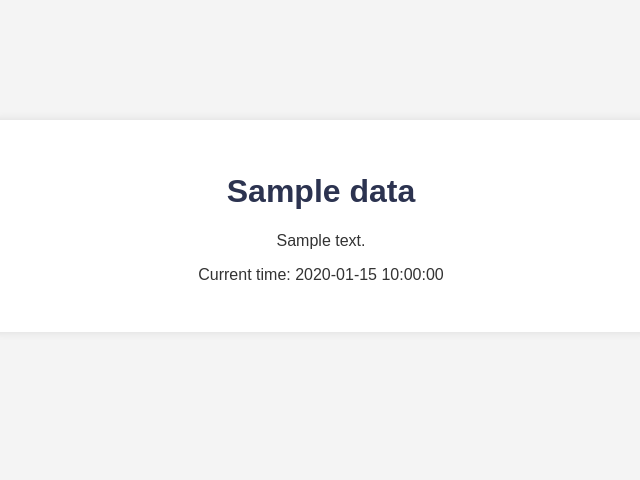
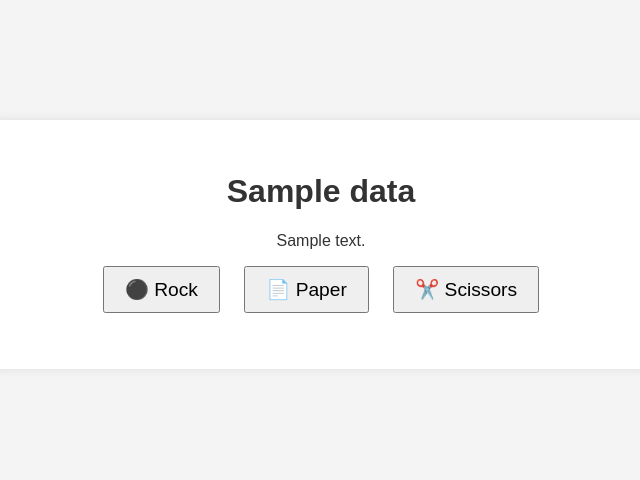
Before and after one commit to silverbullet16/python-ci-app, a Flask app: template templates/index.html in a window 1280 px wide. Shown: the top 480 px of the page, without its empty margins (319-959 px from the left). Run offline with Flask 3, Linux system fonts and the light colour scheme; the template is opened without the code that fills it: most values are stand-ins (such as "Sample title", 1, 10 or a date in 2020).

Commit message:
Rock paper scissors index

```diff
--- a/templates/index.html
+++ b/templates/index.html
@@ -1,26 +1,35 @@
 <!DOCTYPE html>
 <html lang="en">
 <head>
-        <meta charset="UTF-8">
-        <meta name="viewport" content="width=device-width, initial-scale=1.0">
+    <meta charset="UTF-8" />
+    <meta name="viewport" content="width=device-width, initial-scale=1" />
     <title>{{ data.title }}</title>
     <style>
         body {
             font-family: Arial, sans-serif;
             padding: 2rem;
             background: #f4f4f4;
-                color: #333
+            color: #333;
+            text-align: center;
         }
         .container {
             background: #fff;
             border-radius: 10px;
             padding: 2rem;
-                box-shadow: 0 0 10px rgba(0, 0, 0, 0.1);
+            box-shadow: 0 0 10px rgba(0,0,0,0.1);
             max-width: 600px;
             margin: 5rem auto;
-                text-align: center;
         }
-            h1 {
+        button {
+            padding: 10px 20px;
+            margin: 0 10px;
+            font-size: 1.2rem;
+            cursor: pointer;
+        }
+        #result {
+            margin-top: 1.5rem;
+            font-weight: bold;
+            font-size: 1.2rem;
             color: #2c3350;
         }
     </style>
@@ -29,7 +38,46 @@
     <div class="container">
         <h1>{{ data.title }}</h1>
         <p>{{ data.message }}</p>
-            <p>Current time: {{ data.current_time }}</p>
+
+        <div>
+            <button data-choice="rock">⚫ Rock</button>
+            <button data-choice="paper">📄 Paper</button>
+            <button data-choice="scissors">✂️ Scissors</button>
         </div>
+
+        <div id="result"></div>
+    </div>
+
+    <script>
+        const buttons = document.querySelectorAll('button[data-choice]');
+        const resultDiv = document.getElementById('result');
+
+        buttons.forEach(button => {
+            button.addEventListener('click', () => {
+                const choice = button.getAttribute('data-choice');
+
+                fetch('/play', {
+                    method: 'POST',
+                    headers: { 'Content-Type': 'application/json' },
+                    body: JSON.stringify({ choice })
+                })
+                .then(response => response.json())
+                .then(data => {
+                    if (data.error) {
+                        resultDiv.textContent = data.error;
+                    } else {
+                        resultDiv.innerHTML = `
+                            You chose: <strong>${data.user_choice}</strong><br>
+                            Computer chose: <strong>${data.computer_choice}</strong><br>
+                            <em>${data.result}</em>
+                        `;
+                    }
+                })
+                .catch(() => {
+                    resultDiv.textContent = "Oops! Something went wrong.";
+                });
+            });
+        });
+    </script>
 </body>
 </html>
```
Lines whose indentation alone changed are shown as unchanged.
